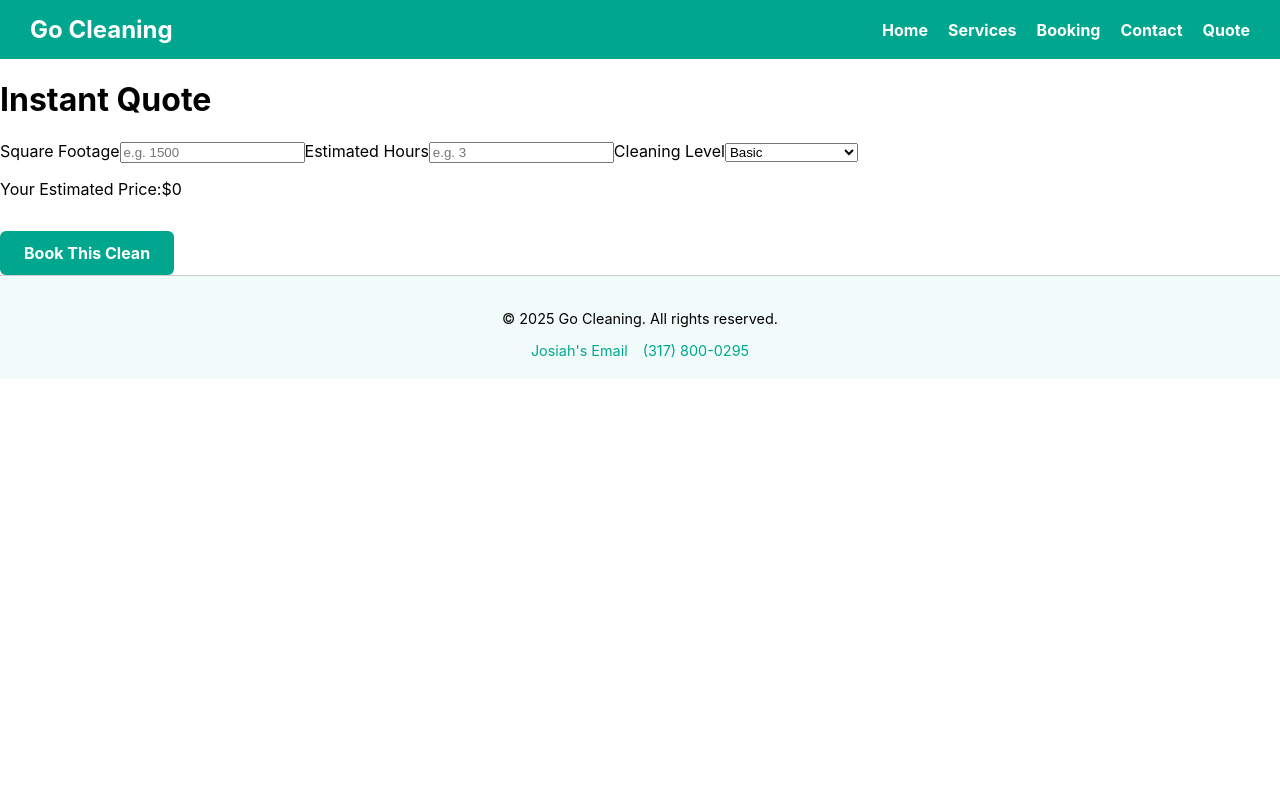
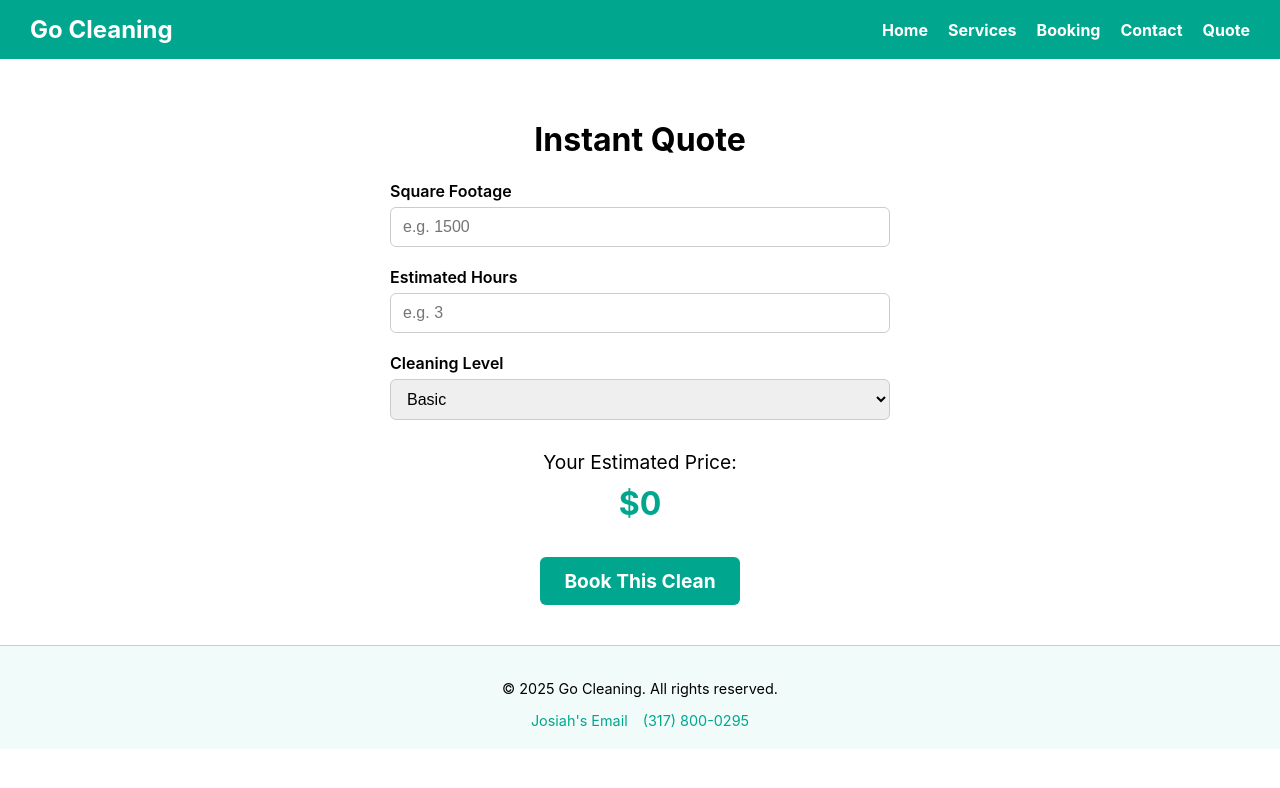
Before and after one commit to skirks08/go-cleaning, a React (Create React App) app: page /quote in a window 1280 px wide. Shown: the top 788 px of the page. Built offline with nearby package versions, Linux system fonts and the light colour scheme.

Commit message:
styled quote component

```diff
--- a/src/pages/Quote.css
+++ b/src/pages/Quote.css
@@ -0,0 +1,63 @@
+.quote-page {
+  padding: 40px 20px;
+  max-width: 500px;
+  margin: auto;
+  text-align: center;
+}
+
+.quote-form {
+  display: flex;
+  flex-direction: column;
+  gap: 20px;
+  margin-top: 20px;
+}
+
+.quote-form label {
+  display: flex;
+  flex-direction: column;
+  font-weight: 600;
+  text-align: left;
+}
+
+.quote-form input,
+.quote-form select {
+  padding: 10px 12px;
+  border: 1px solid #ccc;
+  border-radius: 6px;
+  font-size: 1rem;
+  margin-top: 6px;
+}
+
+.quote-result {
+  margin-top: 30px;
+  font-size: 1.2rem;
+}
+
+.quote-price {
+  display: block;
+  font-size: 2rem;
+  font-weight: 700;
+  color: #00a78e;
+  margin-top: 10px;
+}
+
+/* Re‑use the button style from Home.css */
+.cta-button {
+  display: inline-block;
+  margin-top: 15px;
+  padding: 12px 24px;
+  background: #00a78e;
+  color: white;
+  border: none;
+  border-radius: 6px;
+  text-decoration: none;
+  font-weight: bold;
+  transition: background 0.3s ease;
+}
+.cta-button:hover {
+  background: #008c78;
+}
+
+@media (max-width: 480px) {
+  .quote-page { padding: 20px 10px; }
+}
```
